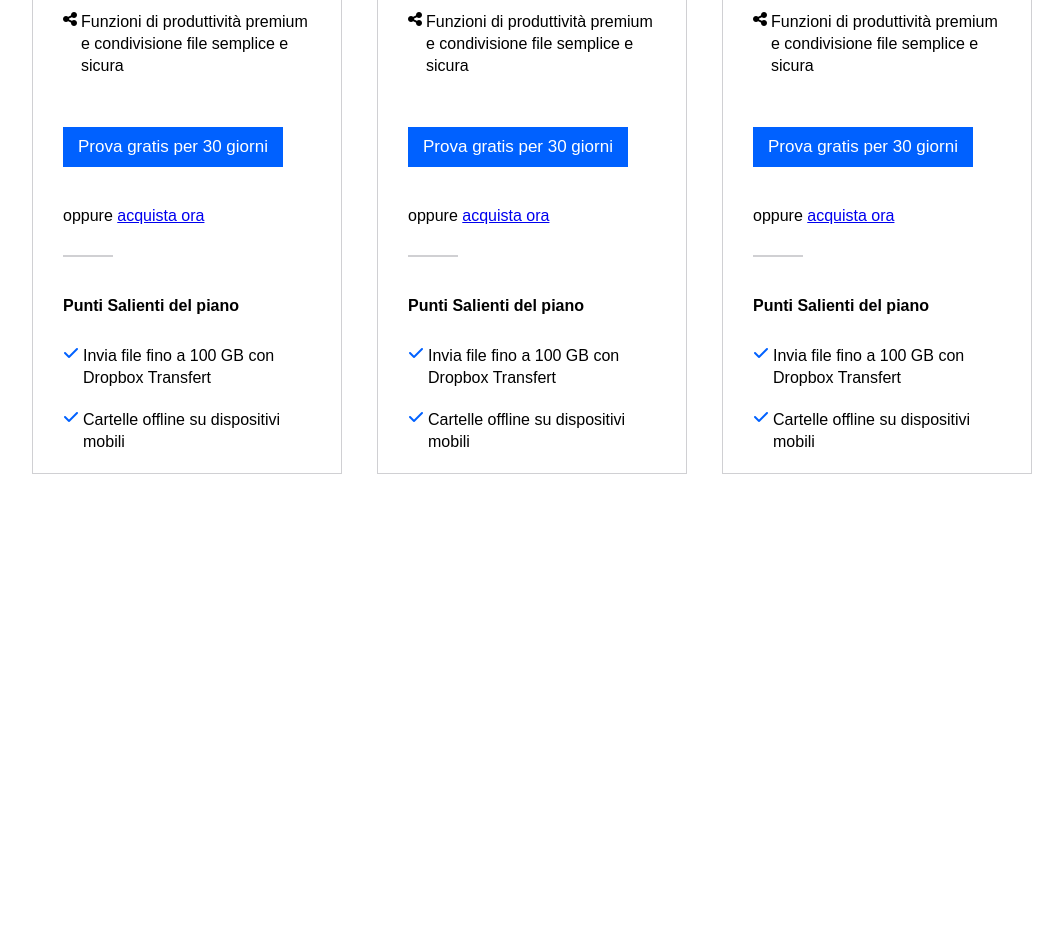
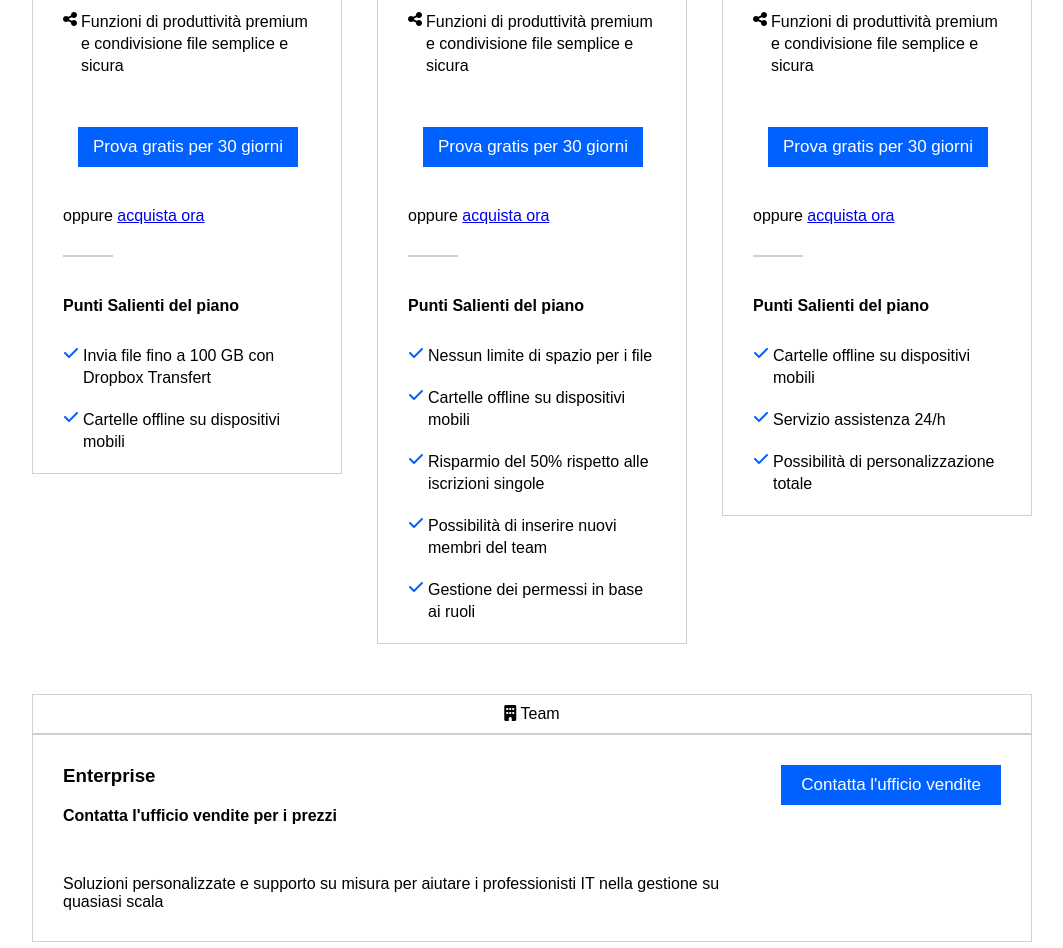
Before and after one commit to IrynaVelykholova/htmlcss-dropbox, a plain HTML site: page index.html in a window 1280 px wide. Shown: the part 1300-2248 px from the top of the page, without its empty margins (108-1171 px from the left). Before the commit the page ends 1774 px from the top, so only its background shows below. Drawn offline with Linux system fonts and the light colour scheme.

Commit message:
second section finito

```diff
--- a/css/style.css
+++ b/css/style.css
@@ -79,6 +79,7 @@ header section div i {
 }
 
 /* MAIN  */
+/* FIRST SECTION  */
 .container-title {
     max-width: 1000px;
     margin: 0 auto;
@@ -86,9 +87,12 @@ header section div i {
 .container {
     max-width: 1000px;
     margin: 0 auto;
+}
+.first-container {
     display: flex;
     justify-content: space-between;
 }
+
 .first-section h2 {
     font-size: 2rem;
     margin-bottom: 50px;
@@ -100,13 +104,14 @@ header section div i {
     margin-bottom: 50px;
 }
 .column {
-    width: 310px;
+    width: 31%;
+
 }
-.mini-container, .user {
+.mini-container, .user, .row, .team {
     border: 1px solid rgb(208, 208, 211);
     border-collapse: collapse;
 }
-.user {
+.user, .team {
     text-align: center;
     padding-top: 10px;
     padding-bottom: 10px;
@@ -123,6 +128,8 @@ header section div i {
     padding: 10px 15px;
     margin-top: 30px;
     margin-bottom: 40px;
+    margin-right: 0px;
+    margin-left: 15px;
 }
 .line {
     border: 1px solid rgb(208, 208, 211);
@@ -135,3 +142,17 @@ header section div i {
 .check {
     color: rgb(0, 97, 255);
 }
+
+.sections {
+    margin-bottom: 50px;
+}
+
+/* SECOND SECTION  */
+.row {
+    display: flex;
+    justify-content: space-between;
+    padding: 30px;
+}
+.button-contatta {
+    margin-right: 0px;
+}
--- a/index.html
+++ b/index.html
@@ -52,7 +52,7 @@
     <main>
         <!-- FIRST SECTION  -->
 
-        <section class="first-section">
+        <section class="sections first-section">
             <div class="container-title">
                 <h2>Trova il piano business che fa per te</h2>
                 <div class="inputs">
@@ -63,7 +63,7 @@
 
 
             <!-- PRIMA COLONNA  -->
-            <div class="container">
+            <div class="container first-container">
                 <div class="column">
                     <div class="user"><i class="fa-solid fa-user"></i><span>Singolo</span></div>
 
@@ -120,11 +120,23 @@
                         <div style="margin-bottom: 30px;"><strong>Punti Salienti del piano</strong></div>
                         <div class="info informations">
                             <div class="check"><i class="fa-solid fa-check"></i></div>
-                            <div style="margin-left: 4px; line-height: 22px;">Invia file fino a 100 GB con Dropbox Transfert</div>
+                            <div style="margin-left: 4px; line-height: 22px;">Nessun limite di spazio per i file</div>
                         </div>
                         <div class="info informations">
                             <div class="check"><i class="fa-solid fa-check"></i></div>
                             <div style="margin-left: 4px; line-height: 22px;">Cartelle offline su dispositivi mobili</div>
+                        </div>
+                        <div class="info informations">
+                            <div class="check"><i class="fa-solid fa-check"></i></div>
+                            <div style="margin-left: 4px; line-height: 22px;">Risparmio del 50% rispetto alle iscrizioni singole</div>
+                        </div>
+                        <div class="info informations">
+                            <div class="check"><i class="fa-solid fa-check"></i></div>
+                            <div style="margin-left: 4px; line-height: 22px;">Possibilità di inserire nuovi membri del team</div>
+                        </div>
+                        <div class="info informations">
+                            <div class="check"><i class="fa-solid fa-check"></i></div>
+                            <div style="margin-left: 4px; line-height: 22px;">Gestione dei permessi in base ai ruoli</div>
                         </div>
                     </div>
                 </div>
@@ -154,23 +166,37 @@
                         <div style="margin-bottom: 30px;"><strong>Punti Salienti del piano</strong></div>
                         <div class="info informations">
                             <div class="check"><i class="fa-solid fa-check"></i></div>
-                            <div style="margin-left: 4px; line-height: 22px;">Invia file fino a 100 GB con Dropbox Transfert</div>
+                            <div style="margin-left: 4px; line-height: 22px;">Cartelle offline su dispositivi mobili</div>
                         </div>
                         <div class="info informations">
                             <div class="check"><i class="fa-solid fa-check"></i></div>
-                            <div style="margin-left: 4px; line-height: 22px;">Cartelle offline su dispositivi mobili</div>
+                            <div style="margin-left: 4px; line-height: 22px;">Servizio assistenza 24/h</div>
+                        </div>
+                        <div class="info informations">
+                            <div class="check"><i class="fa-solid fa-check"></i></div>
+                            <div style="margin-left: 4px; line-height: 22px;">Possibilità di personalizzazione totale</div>
                         </div>
                     </div>
                 </div>
-
             </div>
         </section>
 
+        <!-- SECOND SECTION  -->
+        <section class="sections">
+            <div class="container">
+                <div class="team"><i class="fa-solid fa-building"></i> Team</div>
+                <div class="row">
+                    <div style="width: 700px;">
+                        <h3 style="margin-bottom: 20px;">Enterprise</h3>
+                        <div><strong>Contatta l'ufficio vendite per i prezzi</strong></div>
+                        <p style="margin-top: 50px;">Soluzioni personalizzate e supporto su misura per aiutare i professionisti IT nella gestione su quasiasi scala</p>
+                    </div>
+                    <div><button class="button button-contatta">Contatta l'ufficio vendite</button></div>
+                </div>
 
 
 
-
-        <section>
+            </div>
 
         </section>
 
```
